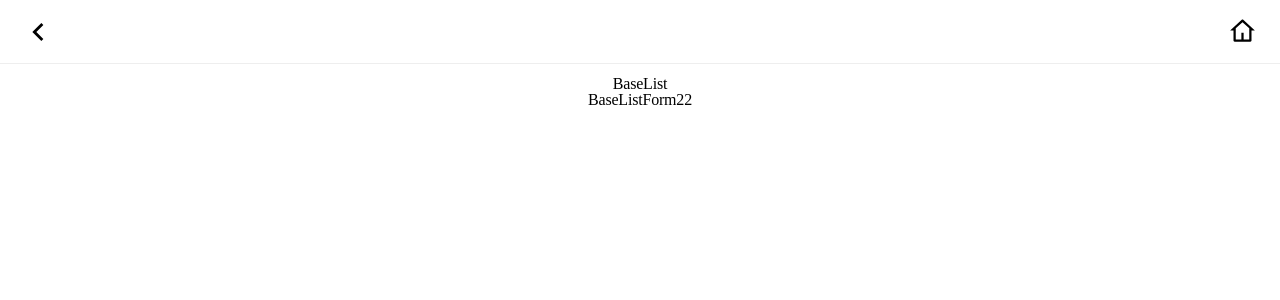
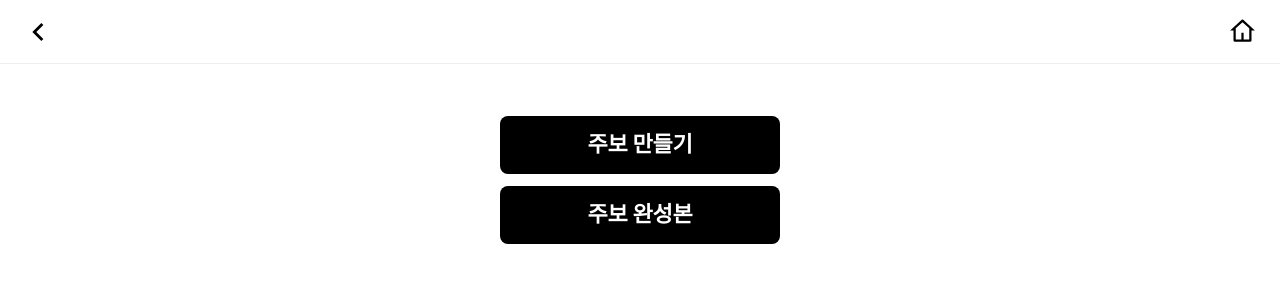
Before and after one commit to yunsu-code/church_list, a React (Vite) app: page /#/ in a window 1280 px wide. Shown: the top 300 px of the page. Built offline with nearby package versions, Linux system fonts and the light colour scheme.

Commit message:
에러 수정, main페이지 스타일 수정

```diff
--- a/src/pages/view/BaseLIst.jsx
+++ b/src/pages/view/BaseLIst.jsx
@@ -404,7 +404,7 @@ const BaseLIst = () => {
                         주일 찬양예배 기도
                       </span>
                     }
-                    tail={basicList.다음주예배위원.주일낮예배기도.value}
+                    tail={basicList.다음주예배위원.주일찬양예배기도.value}
                   />
                   <DashFlexList
                     part2
--- a/src/pages/view/Main.jsx
+++ b/src/pages/view/Main.jsx
@@ -11,8 +11,8 @@ const Main = () => {
       <Header />
       <Container type="form">
         <div className={styles.mainWrap}>
-          <Link to="/BaseList">BaseList</Link>
-          <Link to="/BaseListForm">BaseListForm22</Link>
+          <Link to="/BaseListForm">주보 만들기</Link>
+          <Link to="/BaseList">주보 완성본</Link>
         </div>
       </Container>
     </>
--- a/src/pages/view/Main.module.scss
+++ b/src/pages/view/Main.module.scss
@@ -3,4 +3,20 @@
   flex-direction: column;
   align-items: center;
   justify-content: center;
+  padding-top: 40px;
+
+  a {
+    display: inline-block;
+    font-size: 22px;
+    font-weight: 600;
+    width: 280px;
+    text-align: center;
+    color: #fff;
+    padding: 18px 0;
+    background-color: #000;
+    border-radius: 8px;
+  }
+  a +a {
+    margin-top: 12px;
+  }
 }
```
